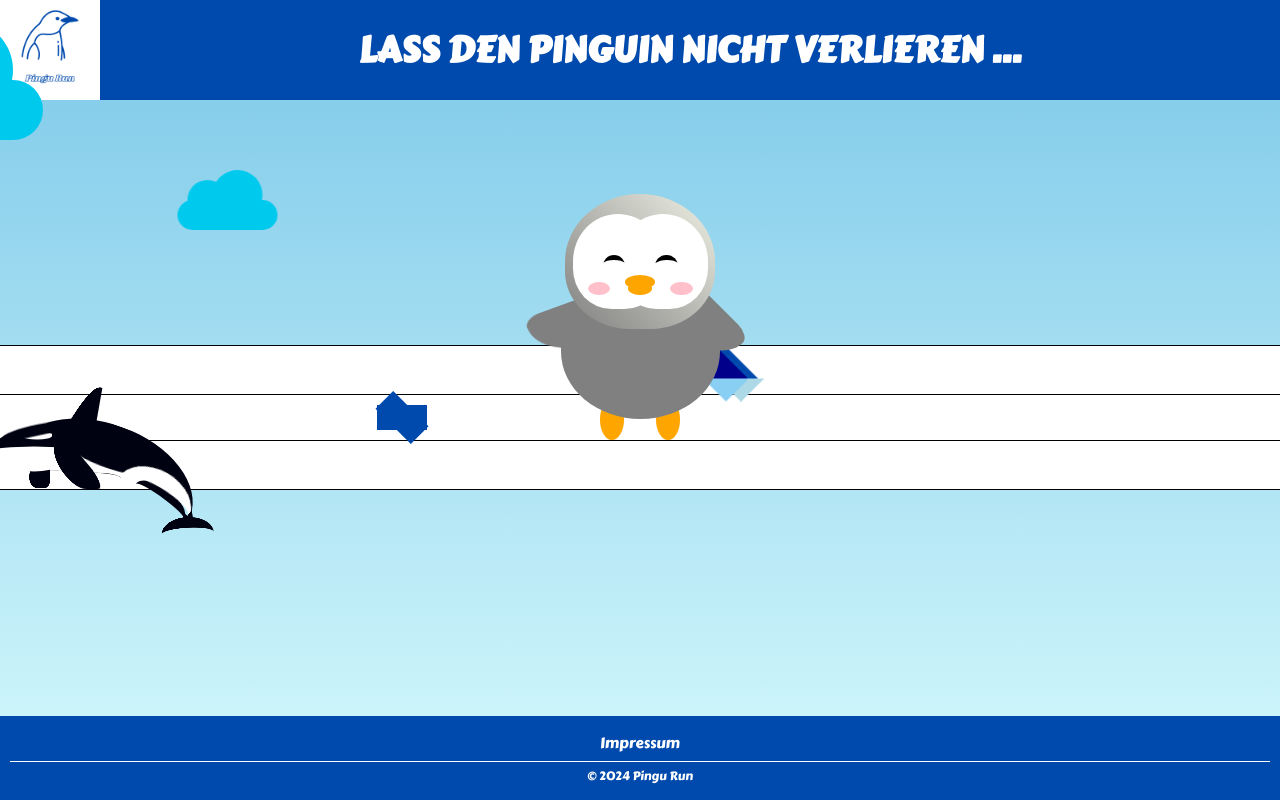
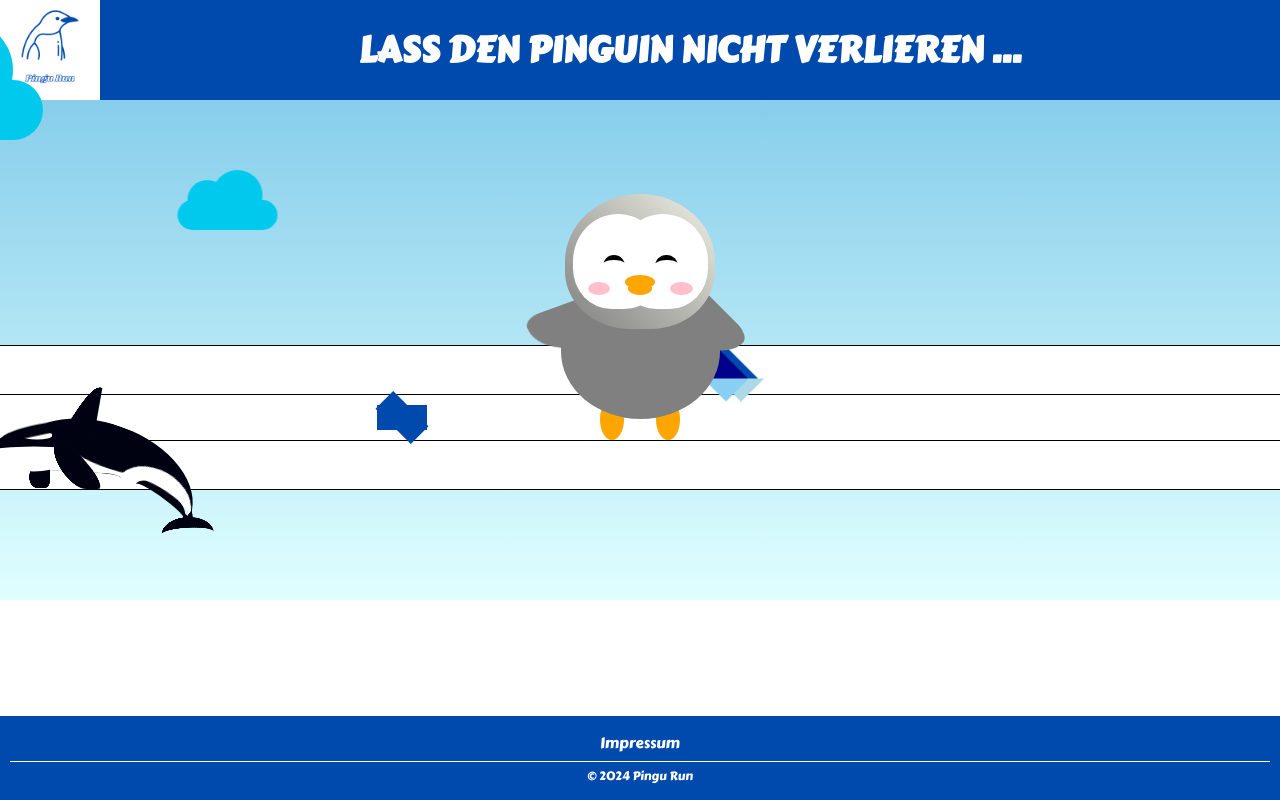
Before and after one commit to Emme18/MMS_Framework, a SvelteKit app: page /Spiel_starten in a window 1280 px wide. Built offline with nearby package versions, Linux system fonts and the light colour scheme.

Commit message:
textboxen können gescrollt werden

```diff
--- a/src/app.css
+++ b/src/app.css
@@ -820,7 +820,7 @@ Pinguin 3 */
   position: fixed;
   overflow: hidden;
   width: 100%;
-  height: 100%;
+  height: 500px;
   background: linear-gradient(#87CEEB,#E0FFFF);
 }
 
--- a/src/routes/Spiel_starten/+page.svelte
+++ b/src/routes/Spiel_starten/+page.svelte
@@ -215,26 +215,33 @@ let isOrcaTextfieldOpen = false;
       </div>
     </div>
    </div>
+
+</div>
 <div class="text-boxes">
   {#if isTextfieldOpen}
   <div class="text-box">
-     <p>Textfeld ist offen! - Funktioniert</p>
+    <p><u>Springen zur Erholung</u><br>
+    Der Pinguin ist trotz seiner kurzen Beine ein talentierter Springer. Bis zu 1,80 Meter hoch kann er aus dem Wasser springen. Diese Begabung verwendet der Pinguin unter anderem, um während seiner Tauchgänge Entspannungspausen einzulegen. Dazu springt er auf Eisschollen und andere Eisflächen und verweilt dort, bis die Jagd weitergeht.
+    </p>
     <button class="bg-sky-400 hover:bg-sky-600 text-white font-bold py-2 px-4 rounded" on:click={closeTextfield}>Schließen</button>
   </div>
   {/if}
   {#if isAchteckTextfieldOpen}
   <div class="text-box">
-   <p>Achteck-Textfeld ist offen!</p>
+  <p><u>Fortbewegung</u><br>
+  Der Pinguin ist ein begnadeter Schwimmer. Unter Wasser erreichen einige Arten Geschwindigkeiten von bis zu 30 km/h. Beim Schwimmen dienen die Flügel als Flossen und der Schwanz als Ruder. An Land bewegt sich der Pinguin bekanntermaßen langsam watschelnd voran. Scharfe Krallen sorgen für Haftung am Boden, sodass der Pinguin auf dem Eis nicht ausrutscht. Der Pinguin rutscht auch auf seinem Bauch über das Eis, dann ist er auch an Land schneller unterwegs.
+  </p>
   <button class="bg-sky-400 hover:bg-sky-600 text-white font-bold py-2 px-4 rounded" on:click={closeAchteckTextfield}>Schließen</button>
   </div>
   {/if}
   {#if isOrcaTextfieldOpen}
   <div class="text-box">
-   <p>Orca-Textfeld ist offen!</p>
+  <p><u>Jäger und Gejagter</u><br>
+  Der Pinguin ist ein begabter Fischjäger. Zu seiner Beute zählen Fische, Tintenfische und verschiedenste Krebstiere. Wie jedes Lebewesen hat jedoch auch der Pinguin Feinde. Zu diesen zählen vor allem die Seeleoparden, die in Küstennähe jagen. Aber auch Orcas (Schwertwale), Seebären, Seelöwen und Mähnenrobben zählen zu den natürlichen Feinden des Pinguins.
+  </p>
   <button class="bg-sky-400 hover:bg-sky-600 text-white font-bold py-2 px-4 rounded" on:click={closeOrcaTextfield}>Schließen</button>
   </div>
   {/if}
-  </div>
 </div>
 
 <style>
@@ -252,19 +259,23 @@ let isOrcaTextfieldOpen = false;
 .text-boxes {
   display: flex;
   flex-direction: row;
-  text-align: center;
+  text-align: left;
   align-items: center;
   justify-content: space-between;
   position: absolute;
-  top: 410px;
+  top: 500px;
   left: 10px;
   width: 99%;
   padding: 4px;
-  z-index: 1;
+  z-index: 100;
 }
 
 .text-box {
   max-width: 450px;
+  height: auto;
+  background-color: white;
+  padding: 5px;
+  border: solid #004AAD;
 }
 
 .text-boxes button {
```
Lines whose indentation alone changed are shown as unchanged.
